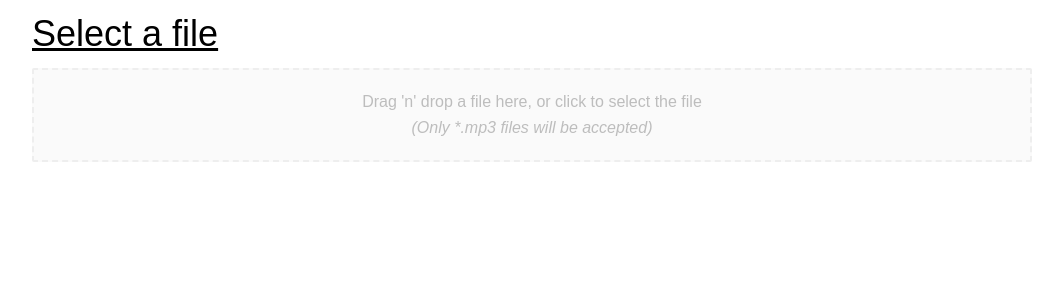
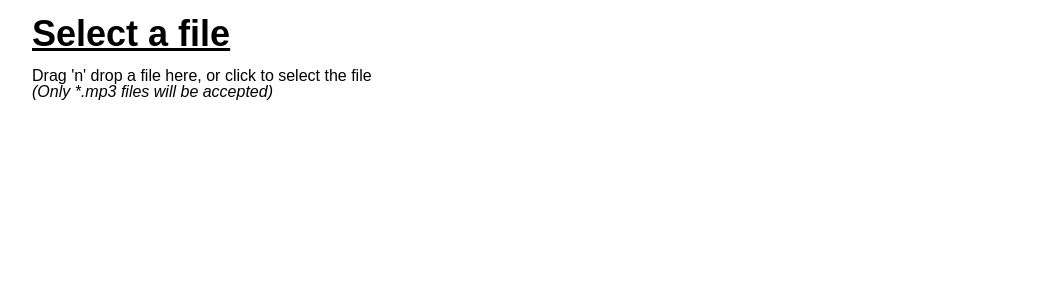
Before and after one commit to alexandre-roux/id3fixr-front, a React (Vite) app: page / in a window 1280 px wide. Shown: the top 300 px of the page, without its empty margins (108-1171 px from the left). Built offline with nearby package versions, Linux system fonts and the light colour scheme.

Commit message:
Fix TypeScript errors

```diff
--- a/src/components/DiscogsSearcher/DiscogsSearcher.tsx
+++ b/src/components/DiscogsSearcher/DiscogsSearcher.tsx
@@ -1,9 +1,21 @@
-import React, {useEffect, useState} from "react";
+import {useEffect, useState} from "react";
 import axios from "axios";
 import Result from "../Result/Result";
 import AlbumDetailsDisplayer from "../AlbumDetailsDisplayer/AlbumDetailsDisplayer.tsx";
 import {useFileContext} from "../../context/FileContext.tsx";
 import "./DiscogsSearcher.scss";
+
+interface SearchResult {
+    id: number;
+    master_id: number;
+    title: string;
+    artist: string;
+    year: string;
+    type: string;
+    cover_image: string;
+
+    [key: string]: any;
+}
 
 //TODO Check UseEffect dependencies everywhere.
 const DiscogsSearcher = () => {
@@ -11,23 +23,20 @@ const DiscogsSearcher = () => {
     const {originalTags, originalFile, displayResults} = useFileContext();
 
     // Local state for search results and UI visibility
-    const [data, setData] = useState(null);
+    const [data, setData] = useState<SearchResult[] | null>(null);
     const [isLoading, setIsLoading] = useState(false);
     const [displayAlbumDetails, setDisplayAlbumDetails] = useState(false);
-    const [albumToDisplay, setAlbumToDisplay] = useState(null);
+    const [albumToDisplay, setAlbumToDisplay] = useState<SearchResult | null>(null);
 
     useEffect(() => {
-        if (isLoading) return;
+        if (isLoading || !originalFile || !originalTags) return;
         setIsLoading(true);
-
-        // Ensure a file is present before searching
-        if (!originalFile) return;
 
         let keywords = originalTags.artist.join(' ') + " " + originalTags.title; // .join(' ') in case of multiple artists
 
         if (keywords.trim() === "") {
             keywords = originalFile.name;
-            keywords = keywords.replaceAll(" - ", " ");
+            keywords = keywords.replace(/ - /g, " ");
             keywords = keywords.replace(".mp3", "");
             keywords = keywords.replace("feat.", "");
             keywords = keywords.replace(/\[.*?]/g, "");
@@ -54,7 +63,7 @@ const DiscogsSearcher = () => {
         };
 
         fetchData();
-    }, [originalFile, originalTags.artist, originalTags.title]);
+    }, [originalFile, originalTags?.artist, originalTags?.title]);
 
     if (isLoading) {
         return <p>Loading results...</p>;
--- a/src/components/FileDetailsDisplayer/FileDetailsEditor.tsx
+++ b/src/components/FileDetailsDisplayer/FileDetailsEditor.tsx
@@ -27,6 +27,7 @@ const FileDetailsEditor = () => {
     } = useFileContext();
 
     useEffect(() => {
+        if (!originalFile) return;
         setDisplayResults(false);
 
         // Reset tags displayed for the original file when a new file is selected
@@ -41,18 +42,22 @@ const FileDetailsEditor = () => {
         });
     }, [originalFile, setDisplayResults, setOriginalTags]);
 
-    const writeFile = (coverArrayBuffer) => {
+    const writeFile = (coverArrayBuffer: ArrayBuffer | null) => {
+        if (!originalFile) return;
+
         console.log("Creating file.");
         const reader = new FileReader();
         reader.onload = function () {
-            const arrayBuffer = reader.result;
+            const arrayBuffer = reader.result as ArrayBuffer;
             const writer = new ID3Writer(arrayBuffer);
 
             // Use state from context to write new ID3 tags
             if (newTitle) writer.setFrame("TIT2", newTitle);
             if (newArtist) writer.setFrame("TPE1", [newArtist]);
             if (newAlbum) writer.setFrame("TALB", newAlbum);
-            if (newYear) writer.setFrame("TYER", String(newYear)); // Ensure year is a string
+            if (newYear) { // @ts-ignore
+                writer.setFrame("TYER", String(newYear));
+            }
             if (newTrack) writer.setFrame("TRCK", newTrack);
             if (newGenre) writer.setFrame("TCON", [newGenre]);
             if (coverArrayBuffer) { // Ensure coverArrayBuffer exists
@@ -74,7 +79,7 @@ const FileDetailsEditor = () => {
         reader.readAsArrayBuffer(originalFile);
     };
 
-    const handleSubmit = async (e) => {
+    const handleSubmit = async (e: React.FormEvent<HTMLFormElement>) => {
         e.preventDefault();
 
         console.log("Fetching image:" + newImage);
@@ -87,15 +92,15 @@ const FileDetailsEditor = () => {
                         responseType: "arraybuffer",
                     }
                 );
-                await writeFile(new Uint8Array(response.data));
+                writeFile(new Uint8Array(response.data));
             } catch (error) {
                 console.error("Error while creating ArrayBuffer for image:", error);
                 // Fallback to writing tags without a cover if the image fetch fails
-                writeFile();
+                writeFile(null);
             }
         } else {
-            // Write tags without a new cover if no image is provided or it's not a URL
-            writeFile();
+            // Write tags without a new cover if no image is provided or if it's not a URL
+            writeFile(null);
         }
     };
 
@@ -106,7 +111,7 @@ const FileDetailsEditor = () => {
                     <div className="file-details">
                         <div className="original-details">
                             <div>
-                                <p>Filename: {originalFile.name}</p>
+                                <p>Filename: {originalFile?.name}</p>
                             </div>
                             <div>
                                 <p>Title: {originalTags.title}</p>
--- a/src/components/FileSelector/FileSelector.scss
+++ b/src/components/FileSelector/FileSelector.scss
@@ -1,41 +1,4 @@
 .file-selector {
   margin-bottom: 32px;
 
-  .dropzone {
-    height: 50px;
-    flex: 1;
-    display: flex;
-    flex-direction: column;
-    align-items: center;
-    justify-content: center;
-    padding: 20px;
-    border-width: 2px;
-    border-radius: 2px;
-    border-color: #eeeeee;
-    border-style: dashed;
-    background-color: #fafafa;
-    color: #bdbdbd;
-    outline: none;
-    transition: border .24s ease-in-out;
-
-    .dropzone-text {
-      display: flex;
-      align-items: center;
-      justify-content: center;
-      flex-direction: column;
-      gap: 10px;
-
-      em {
-        font-style: italic;
-      }
-    }
-
-    &:hover {
-      cursor: pointer;
-    }
-  }
-
-  .dropzone:focus {
-    border-color: #2196f3;
-  }
 }
--- a/src/containers/Home.scss
+++ b/src/containers/Home.scss
@@ -1,9 +1,6 @@
 .home {
   max-width: 1000px;
   padding: 16px 32px;
-  margin: 0px auto;
+  margin: 0 auto;
 
-  .hide {
-    visibility: collapse;
-  }
 }
--- a/src/global.d.ts
+++ b/src/global.d.ts
@@ -1,4 +1,6 @@
 // Interface for the structure of ID3 tags returned by musicmetadata
+import React from "react";
+
 interface MusicMetadataResult {
     title: string;
     artist: string[];
--- a/src/index.css
+++ b/src/index.css
@@ -19,8 +19,6 @@ time, mark, audio, video {
     margin: 0;
     padding: 0;
     border: 0;
-    font-size: 100%;
-    font: inherit;
     vertical-align: baseline;
 }
 
@@ -44,8 +42,6 @@ blockquote, q {
 
 blockquote:before, blockquote:after,
 q:before, q:after {
-    content: '';
-    content: none;
 }
 
 table {
```
Also changed, not shown: tsconfig.json (+0 -12 lines).
